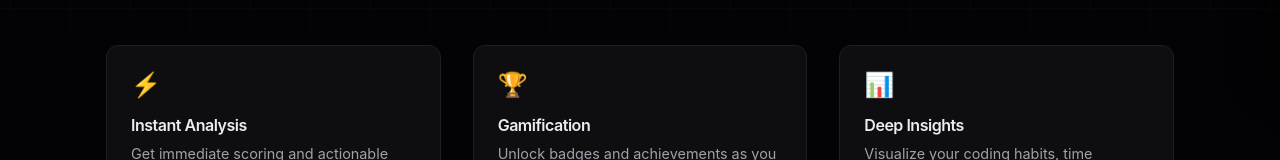
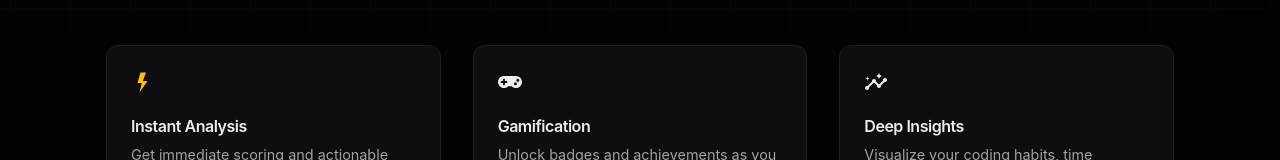
Before and after one commit to gcharpe1604/git-commit-message-analyser, a React (Vite) app: page / in a window 1280 px wide. Shown: the part 712-872 px from the top of the page. Built offline with nearby package versions, Linux system fonts and the light colour scheme; no server answers.

Commit message:
feat: changes in App.tsx

```diff
--- a/package.json
+++ b/package.json
@@ -11,7 +11,8 @@
   },
   "dependencies": {
     "react": "^19.2.0",
-    "react-dom": "^19.2.0"
+    "react-dom": "^19.2.0",
+    "react-icons": "^5.5.0"
   },
   "devDependencies": {
     "@eslint/js": "^9.39.1",
--- a/src/App.tsx
+++ b/src/App.tsx
@@ -1,3 +1,6 @@
+import { FcFlashOn } from "react-icons/fc";
+import { FaGamepad } from "react-icons/fa";
+import { MdInsights } from "react-icons/md";
 import { useState } from "react";
 import "./App.css";
 import { InputSection } from "./components/InputSection";
@@ -396,17 +399,17 @@ function App() {
               }}
             >
               <FeatureCard
-                icon="⚡️"
+                icon={<FcFlashOn />}
                 title="Instant Analysis"
                 desc="Get immediate scoring and actionable feedback to improve your commit messages."
               />
               <FeatureCard
-                icon="🏆"
+                icon={<FaGamepad />}
                 title="Gamification"
                 desc="Unlock badges and achievements as you adopt best practices and maintain consistency."
               />
               <FeatureCard
-                icon="📊"
+                icon={<MdInsights />}
                 title="Deep Insights"
                 desc="Visualize your coding habits, time distribution, and project velocity."
               />
@@ -565,7 +568,7 @@ const FeatureCard = ({
   title,
   desc,
 }: {
-  icon: string;
+  icon: React.ReactNode;
   title: string;
   desc: string;
 }) => (
```
Also changed, not shown: 1 other file (tests, documents, lock files or other folders).
